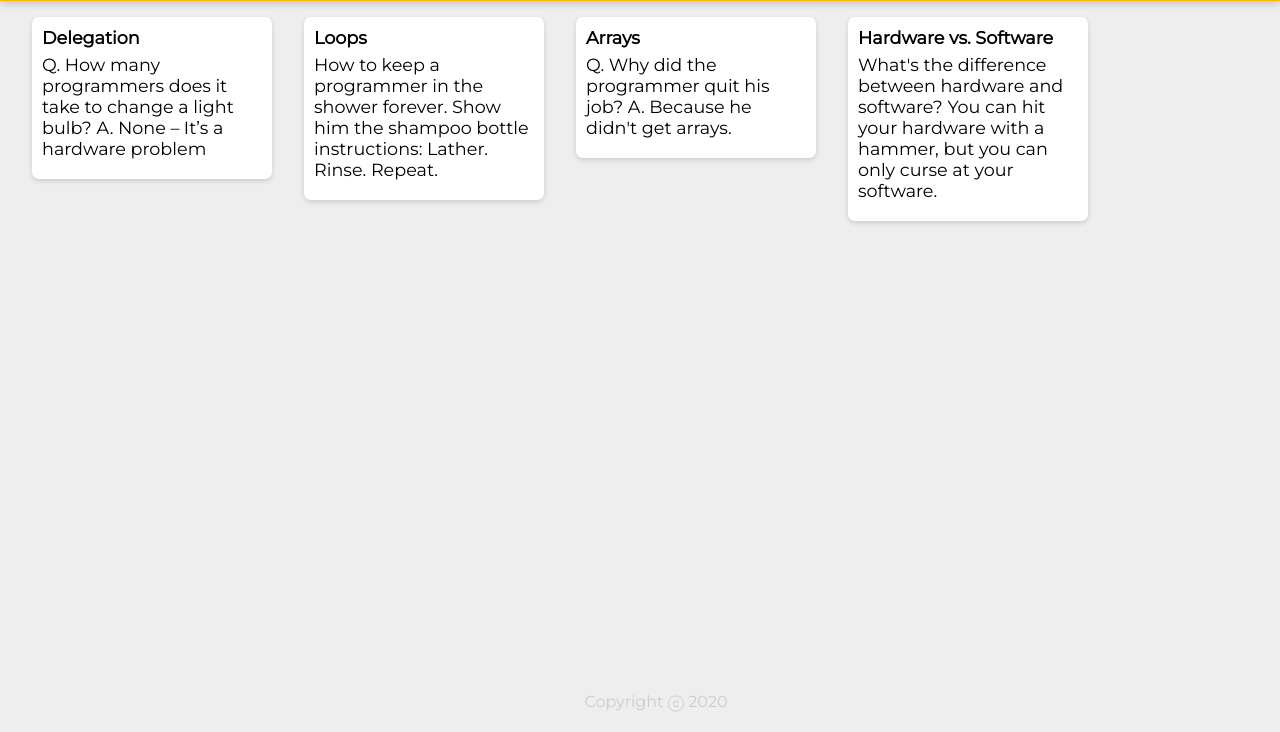
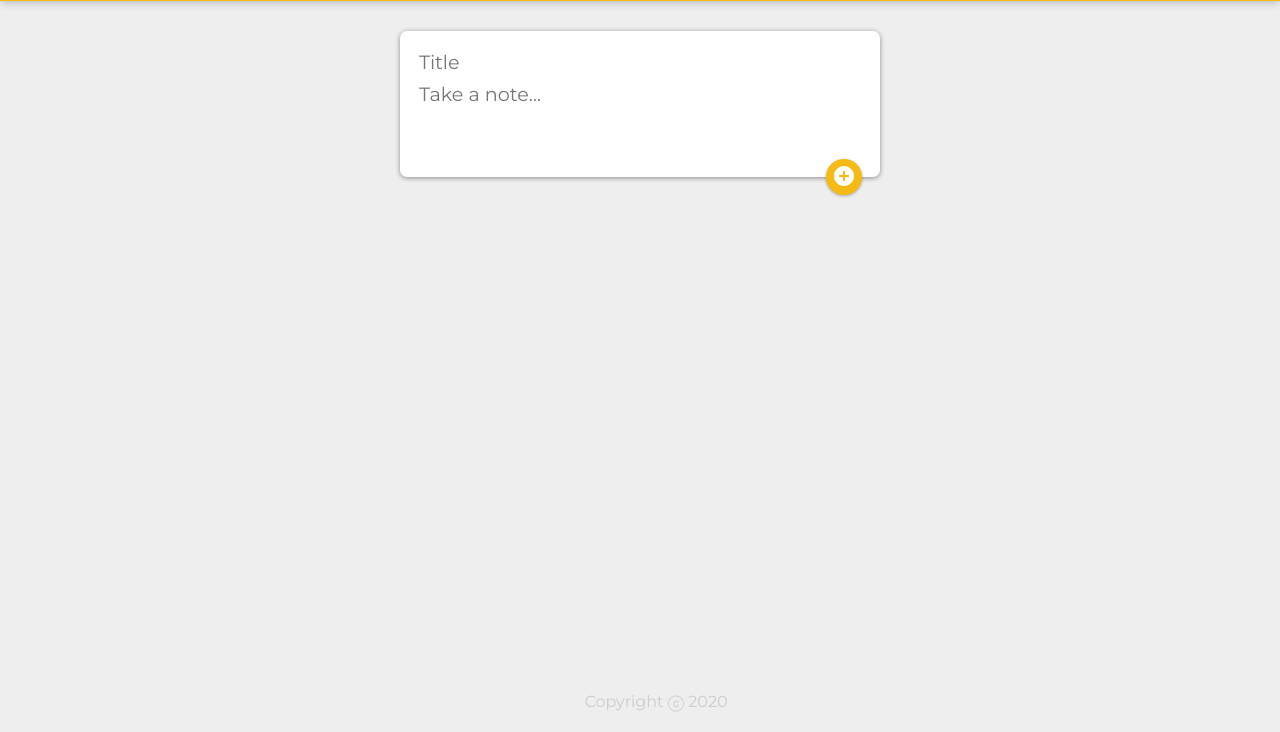
Before and after one commit to yusufalp/keeper-app, a React app: page / in a window 1280 px wide. Shown: the part 68-800 px from the top of the page. Built offline with nearby package versions, Linux system fonts and the light colour scheme; a web font is replaced by a local one.

Commit message:
Button functionality, user interaction w/ notes

```diff
--- a/package.json
+++ b/package.json
@@ -1,10 +1,12 @@
 {
-  "name": "keeper-app-part-2-starting",
+  "name": "keeper-part-3-starting",
   "version": "1.0.0",
   "description": "",
   "keywords": [],
   "main": "src/index.js",
   "dependencies": {
+    "@material-ui/core": "^4.11.0",
+    "@material-ui/icons": "^4.9.1",
     "react": "16.8.6",
     "react-dom": "16.8.6",
     "react-scripts": "3.2.0"
--- a/public/styles.css
+++ b/public/styles.css
@@ -54,3 +54,49 @@ footer p {
   white-space: pre-wrap;
   word-wrap: break-word;
 }
+
+.note button {
+  position: relative;
+  float: right;
+  margin-right: 10px;
+  color: #f5ba13;
+  border: none;
+  width: 36px;
+  height: 36px;
+  cursor: pointer;
+  outline: none;
+}
+
+form {
+  position: relative;
+  width: 480px;
+  margin: 30px auto 20px auto;
+  background: #fff;
+  padding: 15px;
+  border-radius: 7px;
+  box-shadow: 0 1px 5px rgb(138, 137, 137);
+}
+form input,
+form textarea {
+  width: 100%;
+  border: none;
+  padding: 4px;
+  outline: none;
+  font-size: 1.2em;
+  font-family: inherit;
+  resize: none;
+}
+form button {
+  position: absolute;
+  right: 18px;
+  bottom: -18px;
+  background: #f5ba13;
+  color: #fff;
+  border: none;
+  border-radius: 50%;
+  width: 36px;
+  height: 36px;
+  box-shadow: 0 1px 3px rgba(0, 0, 0, 0.3);
+  cursor: pointer;
+  outline: none;
+}
--- a/src/components/App.js
+++ b/src/components/App.js
@@ -1,19 +1,41 @@
-import React from "react";
+import React, { useState } from "react";
 import Header from "./Header";
 import Footer from "./Footer";
 import Note from "./Note";
-import notes from '../notes';
+import CreateArea from "./CreateArea";
 
 function App() {
-  console.log(notes);
+
+  const [notes, setNotes] = useState([]);
+
+  function addNote(note) {
+    setNotes(prevNotes => {
+      return [...prevNotes, note];
+    })
+  }
+
+  function deleteNote(noteId){
+    console.log(noteId);
+    setNotes(prevNotes => {
+      return (
+        prevNotes.filter((note, index) => index !== noteId)
+      )
+    })
+  }
+
   return (
     <div>
       <Header />
-      {notes.map(note =>
+      <CreateArea
+        addNote={addNote}
+      />
+      {notes.map((note, i) =>
         <Note
-          key={note.key}
+          key={i}
+          id={i}
           title={note.title}
           content={note.content}
+          deleteNote={deleteNote}
         />
       )}
       <Footer />
--- /dev/null
+++ b/src/components/CreateArea.js
@@ -0,0 +1,51 @@
+import React, { useState } from "react";
+import AddCircleIcon from '@material-ui/icons/AddCircle';
+
+function CreateArea(props) {
+
+  const [note, setNote] = useState({
+    title: '',
+    content: ''
+  })
+
+  function handleChange(event) {
+    // const name = event.target.name;
+    // const value = event.target.value
+    const { name, value } = event.target;
+    setNote(prevNotes => {
+      return {
+        ...prevNotes,
+        [name]: value
+      }
+    })
+  }
+
+  function submitNote(event) {
+    event.preventDefault();
+    props.addNote(note);
+    setNote({title:'', content: ''})
+  }
+
+  return (
+    <div>
+      <form>
+        <input
+          onChange={handleChange}
+          name="title"
+          placeholder="Title"
+          value={note.title} />
+        <textarea
+          onChange={handleChange}
+          name="content"
+          placeholder="Take a note..."
+          rows="3"
+          value={note.content} />
+        <button onClick={submitNote} >
+          <AddCircleIcon/>
+        </button>
+      </form>
+    </div>
+  );
+}
+
+export default CreateArea;
--- a/src/components/Header.js
+++ b/src/components/Header.js
@@ -1,9 +1,10 @@
 import React from "react";
+import DashboardIcon from '@material-ui/icons/Dashboard';
 
 function Header() {
   return (
-    <header>
-      <h1>Keeper</h1>
+    <header className='header'>
+      <h1><DashboardIcon />Keeper</h1>
     </header>
   );
 }
--- a/src/components/Note.js
+++ b/src/components/Note.js
@@ -1,10 +1,20 @@
 import React from "react";
+import DeleteIcon from '@material-ui/icons/Delete';
 
 function Note(props) {
+
+  function handleClick(){
+    return props.deleteNote(props.id);
+  }
+
   return (
     <div className="note">
       <h1>{props.title}</h1>
       <p>{props.content}</p>
+      <button
+        onClick={handleClick}>
+          <DeleteIcon />
+        </button>
     </div>
   );
 }
```
Also changed, not shown: src/index.js (+14 -2 lines), 1 other file.
